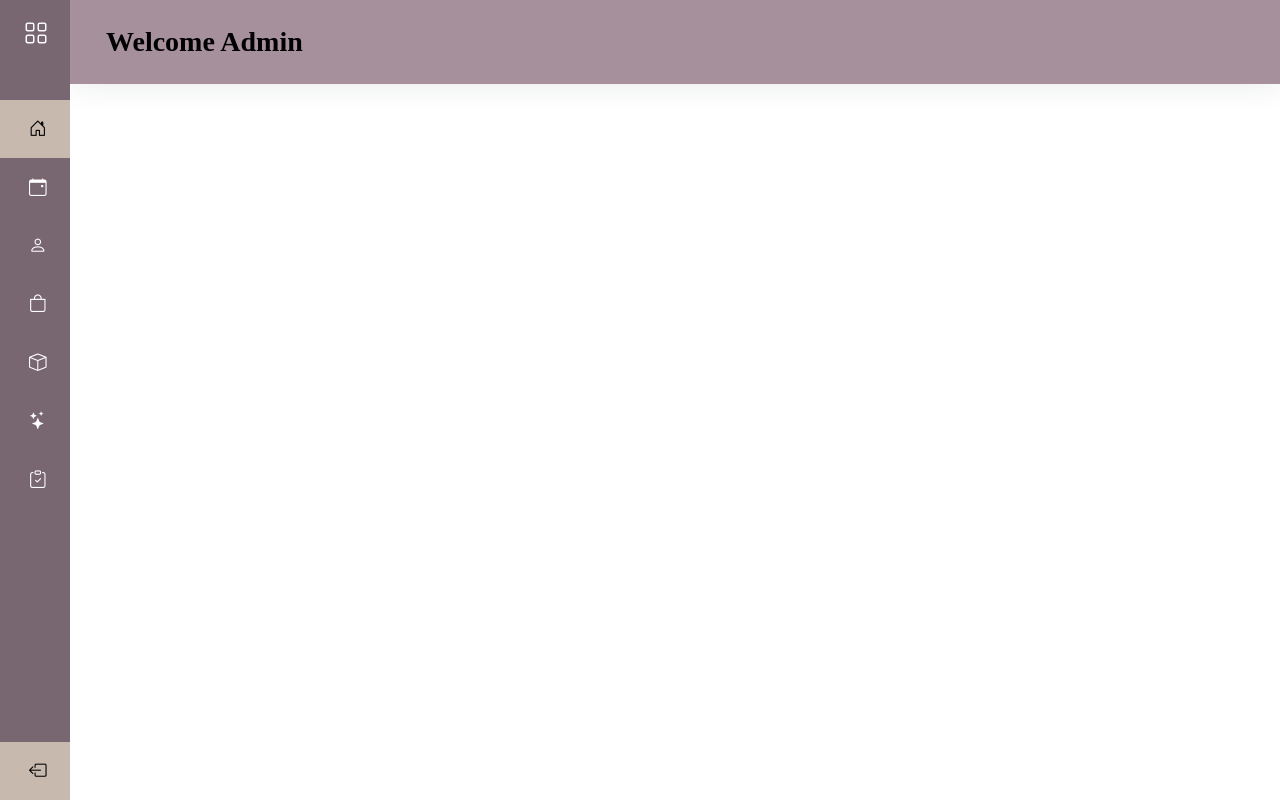
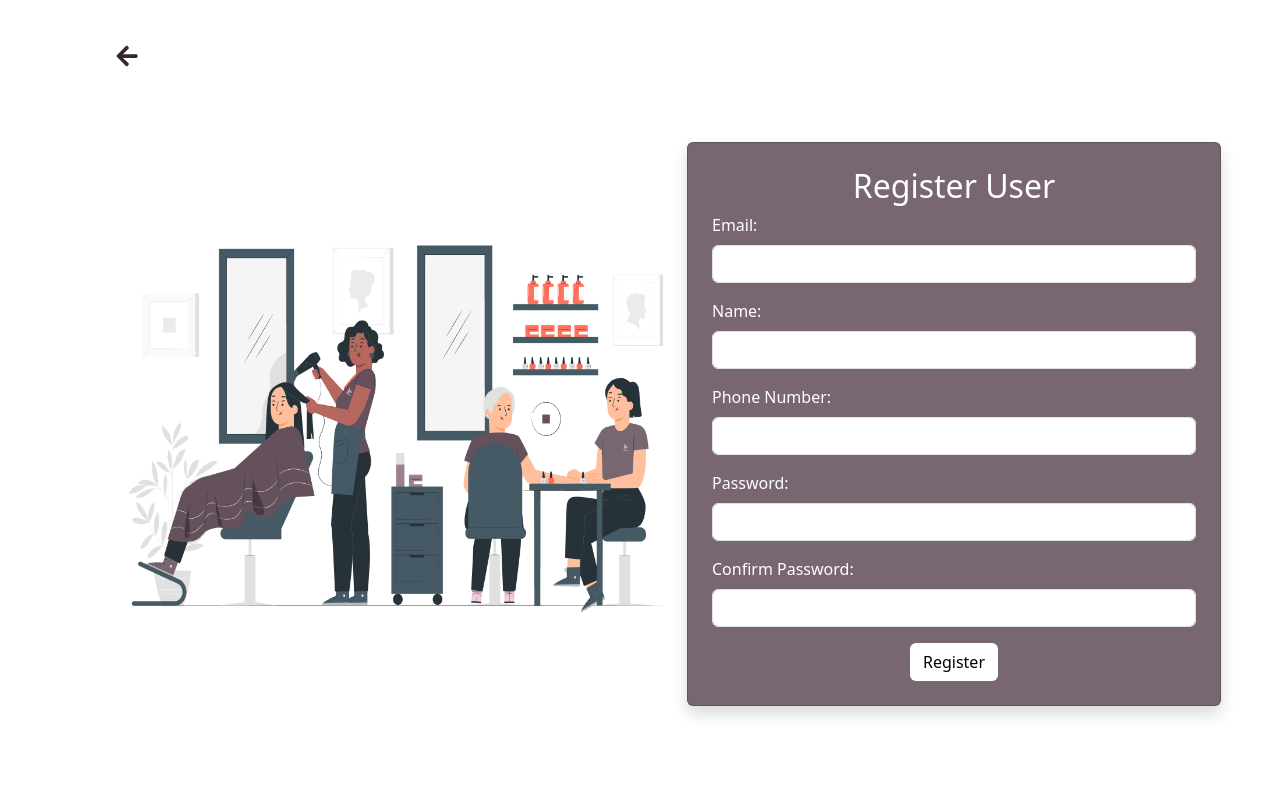
Before and after one commit to Priya12234/The_Glamour, a React (Vite) app in the folder Frontend/: page /admin/adminregisterform in a window 1280 px wide. Shown: the top 800 px of the page. Built offline with nearby package versions, Linux system fonts and the light colour scheme; a web font is replaced by a local one.

Commit message:
redirect to admin

```diff
--- a/Frontend/src/Admin_side/Components/RegisterForm.jsx
+++ b/Frontend/src/Admin_side/Components/AdminRegisterForm.jsx
@@ -4,7 +4,7 @@ import { FaArrowLeft } from "react-icons/fa";
 import panaImage from "../../Client_side/Assets/Images/pana.png";
 import "../Assets/css/style.css";
 
-const RegisterForm = () => {
+const AdminRegisterForm = () => {
   const navigate = useNavigate();
   const [formData, setFormData] = useState({
     email: '',
@@ -87,7 +87,7 @@ const RegisterForm = () => {
           color: "#35262E",
           cursor: "pointer"
         }}
-        onClick={() => navigate("/users")}
+        onClick={() => navigate("/admin")}
       />
 
       <div className="row w-100 justify-content-center">
@@ -186,4 +186,4 @@ const RegisterForm = () => {
   );
 };
 
-export default RegisterForm;
+export default AdminRegisterForm;
--- a/Frontend/src/Admin_side/Components/Adminapp.jsx
+++ b/Frontend/src/Admin_side/Components/Adminapp.jsx
@@ -7,12 +7,12 @@ import Home from "./Home";
 import Navbar from "./Navbar";
 import Orders from "./Orders";
 import Product from "./Product";
-import RegisterForm from "./RegisterForm";
 import Services from "./Services";
 import Sidebar from "./Sidebar";
 import Users from "./Users";
 import UserOrders from "./UserOrders";
 import UserAppointments from "./UserAppointments";
+import AdminRegisterForm from "./AdminRegisterForm";
 
 function AdminLayout() {
   const location = useLocation();
@@ -23,7 +23,7 @@ function AdminLayout() {
   };
 
   // Define paths where Sidebar, Navbar, and Footer should not appear
-  const hideComponentsPaths = ["/admin/registerform"];
+  const hideComponentsPaths = ["/admin/adminregisterform"];
 
   // Check if the current path matches any paths in hideComponentsPaths array
   const shouldHideComponents = hideComponentsPaths.some((path) =>
@@ -49,7 +49,7 @@ function AdminLayout() {
             <Route path="/" element={<Home />} />
             <Route path="appointments" element={<Appointments />} />
             <Route path="users" element={<Users />} />
-            <Route path="registerform" element={<RegisterForm />} />
+            <Route path="adminregisterform" element={<AdminRegisterForm />} />
             <Route path="product" element={<Product />} />
             <Route path="orders" element={<Orders />} />
             <Route path="services" element={<Services />} />
--- a/Frontend/src/Admin_side/Components/Users.jsx
+++ b/Frontend/src/Admin_side/Components/Users.jsx
@@ -148,7 +148,7 @@ const Users = () => {
     <div className="container mt-4">
       <div className="d-flex justify-content-between align-items-center mb-4">
         <h2 className="fw-bold mb-0">Users Management</h2>
-        <Link to="/registerform">
+        <Link to="/admin/adminregisterform">
           <Button icon={FaPlus}>New User</Button>
         </Link>
       </div>
```
